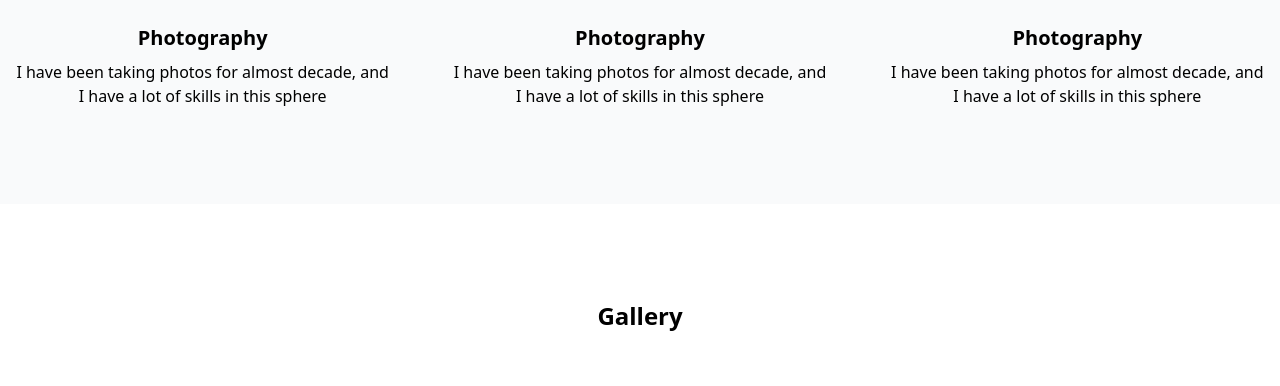
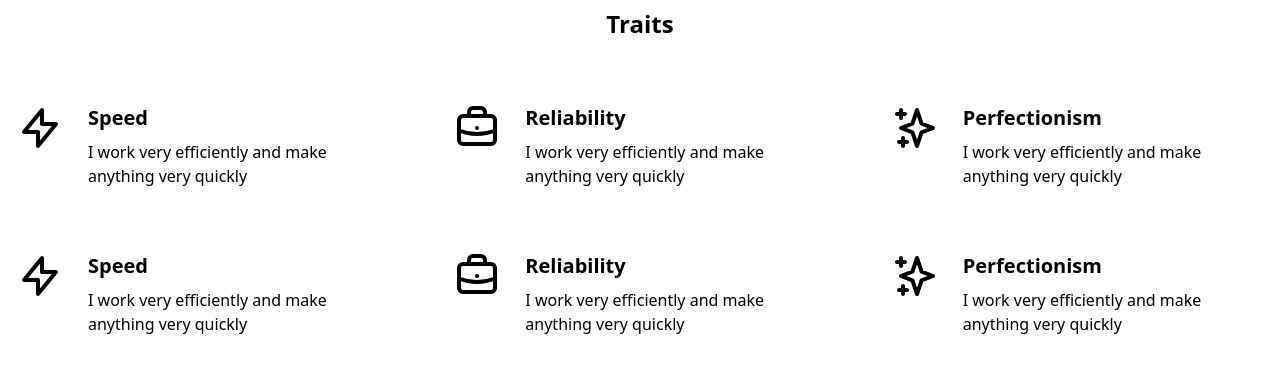
Before and after one commit to temarych/kharin-portfolio, a Next.js app: page / in a window 1280 px wide. Shown: the part 2000-2386 px from the top of the page. Built offline with nearby package versions, Linux system fonts and the light colour scheme.

Commit message:
Add trait grid

```diff
--- a/src/app/(main)/SkillGrid/index.tsx
+++ b/src/app/(main)/SkillGrid/index.tsx
@@ -9,9 +9,6 @@ export const SkillGrid = () => {
       <Skill name="Photography" description="I have been taking photos for almost decade, and I have a lot of skills in this sphere" percentage={45} color="sky" />
       <Skill name="Photography" description="I have been taking photos for almost decade, and I have a lot of skills in this sphere" percentage={66} color="red" />
       <Skill name="Photography" description="I have been taking photos for almost decade, and I have a lot of skills in this sphere" percentage={34} color="purple" />
-      <Skill name="Photography" description="I have been taking photos for almost decade, and I have a lot of skills in this sphere" percentage={45} color="sky" />
-      <Skill name="Photography" description="I have been taking photos for almost decade, and I have a lot of skills in this sphere" percentage={66} color="red" />
-      <Skill name="Photography" description="I have been taking photos for almost decade, and I have a lot of skills in this sphere" percentage={34} color="purple" />
     </div>
   );
 };
--- /dev/null
+++ b/src/app/(main)/TechGrid/GridWrapper.tsx
@@ -0,0 +1,13 @@
+import { ReactNode } from "react";
+
+export interface GridWrapperProps {
+  children?: ReactNode;
+}
+
+export const GridWrapper = ({ children }: GridWrapperProps) => {
+  return (
+    <div className="grid grid-cols-1 md:grid-cols-2 lg:grid-cols-3 gap-16">
+      {children}
+    </div>
+  );
+};
--- a/src/app/(main)/TechGrid/TechMotion.tsx
+++ b/src/app/(main)/TechGrid/InfoItemMotion.tsx
@@ -1,11 +1,10 @@
 import { useRef }                          from "react";
 import { motion, useScroll, useTransform } from "framer-motion";
-import { Tech }                            from "./Tech";
-import { ITech }                           from ".";
+import { InfoItem, InfoItemProps }         from "@components/InfoItem";
 
-export type TechMotionProps = ITech;
+export type InfoItemMotionProps = InfoItemProps;
 
-export const TechMotion = ({ ...props }: TechMotionProps) => {
+export const InfoItemMotion = ({ ...props }: InfoItemMotionProps) => {
   const wrapperRef = useRef<HTMLDivElement>(null);
 
   const { scrollYProgress } = useScroll({
@@ -18,7 +17,7 @@ export const TechMotion = ({ ...props }: TechMotionProps) => {
 
   return (
     <motion.div ref={wrapperRef} style={{ scale, opacity }}>
-      <Tech {...props} />
+      <InfoItem {...props} />
     </motion.div>
   );
 };
--- a/src/app/(main)/TechGrid/index.tsx
+++ b/src/app/(main)/TechGrid/index.tsx
@@ -1,14 +1,14 @@
 "use client";
 
 import { ReactNode }      from "react";
-import { Section }        from "@components/Section";
 import { Photoshop }      from "@icons/Photoshop";
 import { Illustrator }    from "@icons/Illustrator";
 import { Lightroom }      from "@icons/Lightroom";
 import { PremierePro }    from "@icons/PremierePro";
 import { AfterEffects }   from "@icons/AfterEffects";
 import { DaVinciResolve } from "@icons/DaVinciResolve";
-import { TechMotion }     from "./TechMotion";
+import { InfoItemMotion } from "./InfoItemMotion";
+import { GridWrapper }    from "./GridWrapper";
 
 export interface ITech {
   icon       : ReactNode;
@@ -51,10 +51,10 @@ export const techs: ITech[] = [
 
 export const TechGrid = () => {
   return (
-    <div className="grid grid-cols-1 md:grid-cols-2 lg:grid-cols-3 gap-16">
+    <GridWrapper>
       {techs.map((tech, index) => (
-        <TechMotion key={index} {...tech} />
+        <InfoItemMotion key={index} {...tech} />
       ))}
-    </div>
+    </GridWrapper>
   );
 };
--- /dev/null
+++ b/src/app/(main)/TraitGrid/index.tsx
@@ -0,0 +1,59 @@
+"use client";
+
+import { ReactNode }      from "react";
+import {
+  HiOutlineBriefcase,
+  HiOutlineLightningBolt,
+  HiOutlineSparkles
+}                         from "react-icons/hi";
+import { InfoItemMotion } from "../TechGrid/InfoItemMotion";
+import { GridWrapper }    from "../TechGrid/GridWrapper";
+
+export interface ITrait {
+  icon       : ReactNode;
+  name       : string;
+  description: string;
+}
+
+export const traits: ITrait[] = [
+  {
+    icon       : <HiOutlineLightningBolt className="text-5xl" />,
+    name       : "Speed",
+    description: "I work very efficiently and make anything very quickly"
+  },
+  {
+    icon       : <HiOutlineBriefcase className="text-5xl" />,
+    name       : "Reliability",
+    description: "I work very efficiently and make anything very quickly"
+  },
+  {
+    icon       : <HiOutlineSparkles className="text-5xl" />,
+    name       : "Perfectionism",
+    description: "I work very efficiently and make anything very quickly"
+  },
+  {
+    icon       : <HiOutlineLightningBolt className="text-5xl" />,
+    name       : "Speed",
+    description: "I work very efficiently and make anything very quickly"
+  },
+  {
+    icon       : <HiOutlineBriefcase className="text-5xl" />,
+    name       : "Reliability",
+    description: "I work very efficiently and make anything very quickly"
+  },
+  {
+    icon       : <HiOutlineSparkles className="text-5xl" />,
+    name       : "Perfectionism",
+    description: "I work very efficiently and make anything very quickly"
+  }
+];
+
+export const TraitGrid = () => {
+  return (
+    <GridWrapper>
+      {traits.map((trait, index) => (
+        <InfoItemMotion key={index} {...trait} />
+      ))}
+    </GridWrapper>
+  );
+};
--- a/src/app/(main)/page.tsx
+++ b/src/app/(main)/page.tsx
@@ -5,6 +5,7 @@ import { TechGrid }        from "./TechGrid";
 import { SkillGrid }       from "./SkillGrid";
 import { ReviewSlider }    from "./ReviewSlider";
 import { GalleryShowcase } from "./GalleryShowcase";
+import { TraitGrid }       from "./TraitGrid";
 
 const Home = () => {
   return (
@@ -16,11 +17,14 @@ const Home = () => {
       <Section title="Skills" isFilled>
         <SkillGrid />
       </Section>
-      <Section title="Gallery">
-        <GalleryShowcase />
+      <Section title="Traits">
+        <TraitGrid />
       </Section>
       <Section title="Reviews" isFilled>
         <ReviewSlider />
+      </Section>
+      <Section title="Gallery">
+        <GalleryShowcase />
       </Section>
       <Footer />
     </div>
--- a/src/app/(main)/TechGrid/Tech.tsx
+++ b/src/components/InfoItem.tsx
@@ -1,12 +1,12 @@
 import { ReactNode } from "react";
 
-export interface TechProps {
+export interface InfoItemProps {
   icon       : ReactNode;
   name       : string;
   description: string;
 }
 
-export const Tech = ({ icon, name, description }: TechProps) => {
+export const InfoItem = ({ icon, name, description }: InfoItemProps) => {
   return (
     <div className="flex flex-row gap-6 flex-1">
       <div className="flex-0">
```
